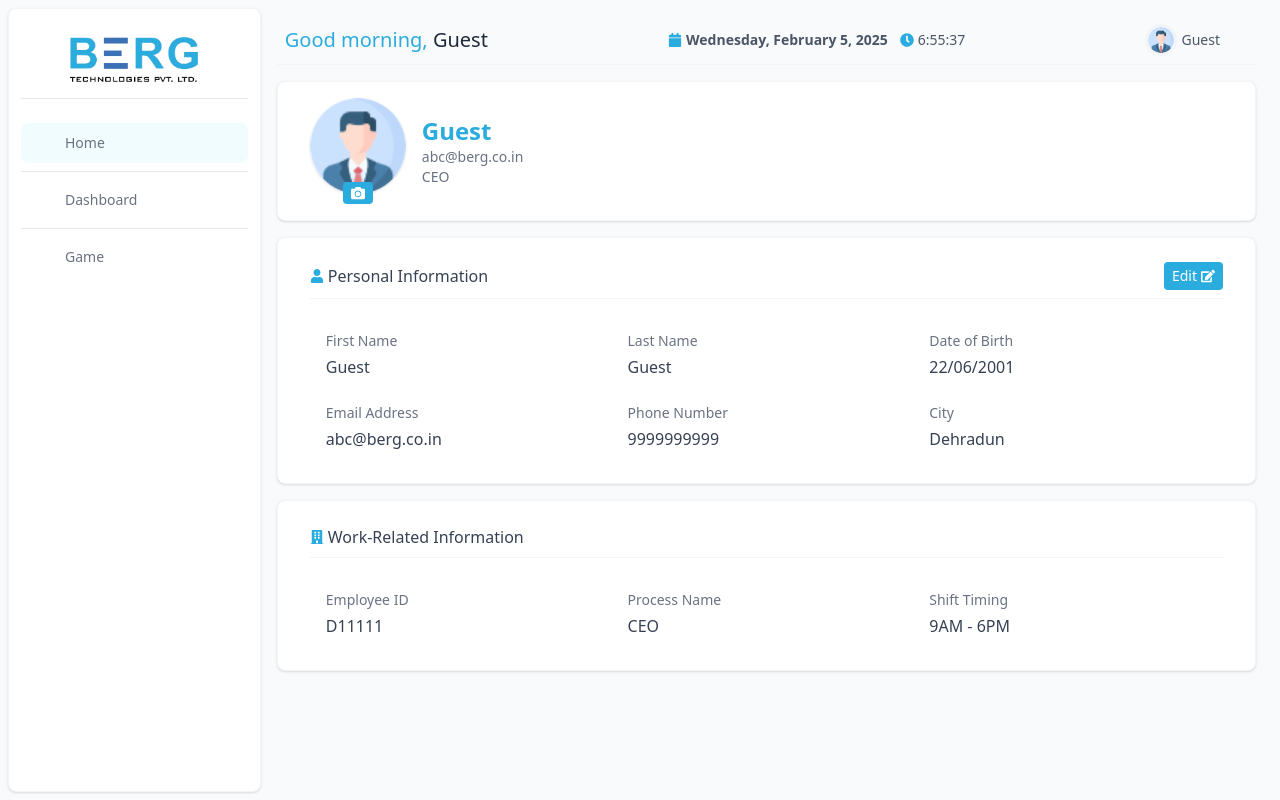
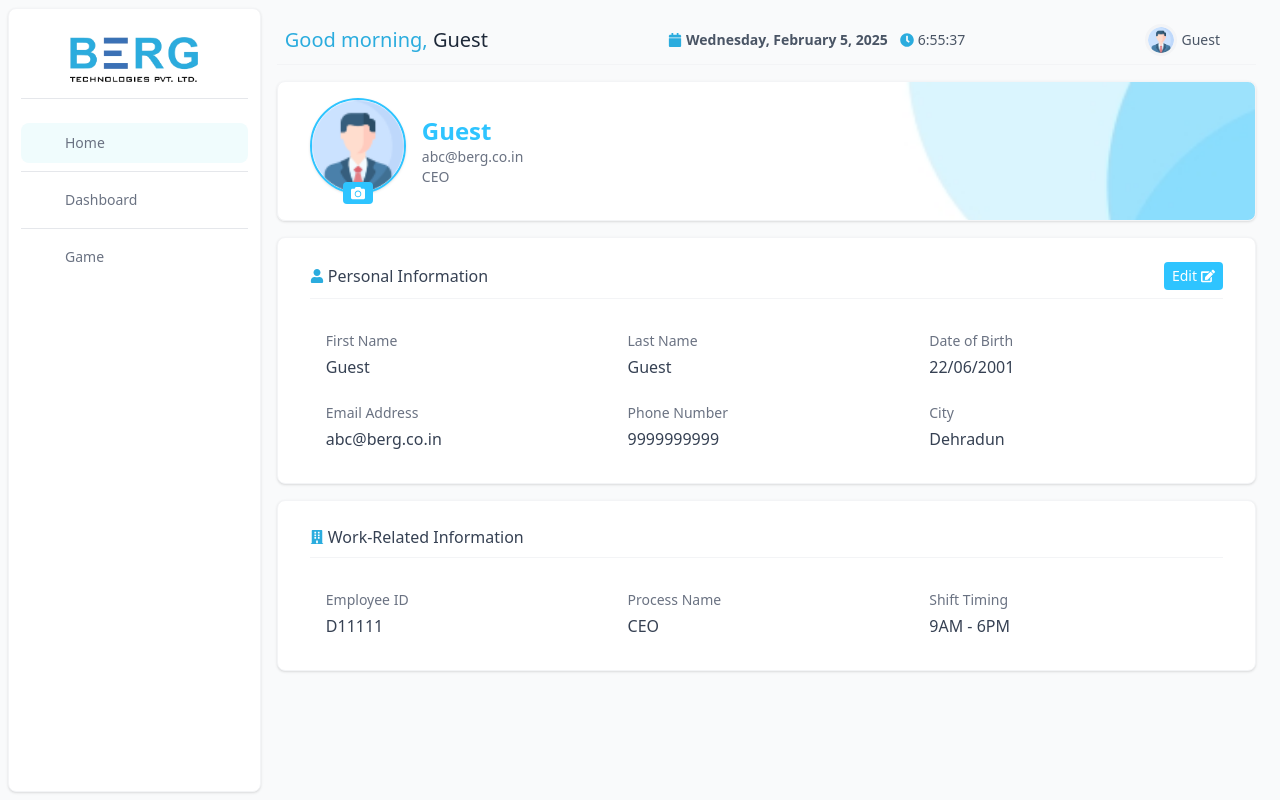
Before and after one commit to ALU-akash/Anvesana, a React (Vite) app in the folder frontend/: page /profile in a window 1280 px wide. Built offline with nearby package versions, Linux system fonts and the light colour scheme; no server answers; some icons are missing.

Commit message:
Few More Changes in Profile Page [GUI]

```diff
--- a/frontend/src/pages/ProfilePage.jsx
+++ b/frontend/src/pages/ProfilePage.jsx
@@ -4,6 +4,7 @@ import Navbar from "../components/Navbar";
 import profileIcon from "../assets/img/user/profile.png";
 import FormInput from "../components/FormInput";
 import { useUser } from "../firebase/userContext";
+import "../index.css";
 import {
   FaUser,
   FaEdit,
@@ -62,11 +63,11 @@ export default function ProfilePage() {
         <Navbar />
 
         {/* Profile Section */}
-        <div className="bg-white border border-gray-100 rounded-lg shadow-sm py-4 px-8 flex items-center gap-4">
+        <div className="bg_card border border-gray-100 rounded-lg shadow-sm py-4 px-8 flex items-center gap-4">
           <div className="flex flex-col items-center">
             <img
               src={profileIcon}
-              className="h-24 w-24 rounded-full shadow-sm"
+              className="h-24 w-24 rounded-full shadow-sm border-2 border-[#2EC4FF]"
               alt="User Icon"
               draggable="false"
             />
@@ -74,13 +75,13 @@ export default function ProfilePage() {
             <button
               onClick={handleImageEditClick}
               className="-mt-3
-              cursor-pointer flex items-center gap-1 bg-[#2BACDE] px-2 py-1 rounded-sm text-sm text-white hover:bg-[#3B71B6] transition-all duration-300"
+              cursor-pointer flex items-center gap-1 bg-[#2EC4FF] px-2 py-1 rounded-sm text-sm text-white hover:bg-[#3B71B6] transition-all duration-300"
             >
               <FaCamera className="text-white" />
             </button>
           </div>
           <div className="flex flex-col">
-            <h2 className="text-2xl font-semibold text-[#2BACDE]">
+            <h2 className="text-2xl font-semibold text-[#2EC4FF]">
             {user ? user.firstName + " " + user.lastName : "Guest"}
             </h2>
             <span className="text-gray-500 text-sm">
@@ -98,7 +99,7 @@ export default function ProfilePage() {
             </span>
             <button
               onClick={handleEditClick}
-              className="cursor-pointer flex items-center gap-1 bg-[#2BACDE] px-2 py-1 rounded-sm text-sm text-white hover:bg-[#3B71B6] transition-all duration-300"
+              className="cursor-pointer flex items-center gap-1 bg-[#2EC4FF] px-2 py-1 rounded-sm text-sm text-white hover:bg-[#3B71B6] transition-all duration-300"
             >
               Edit <FaEdit className="text-white" />
             </button>
```
